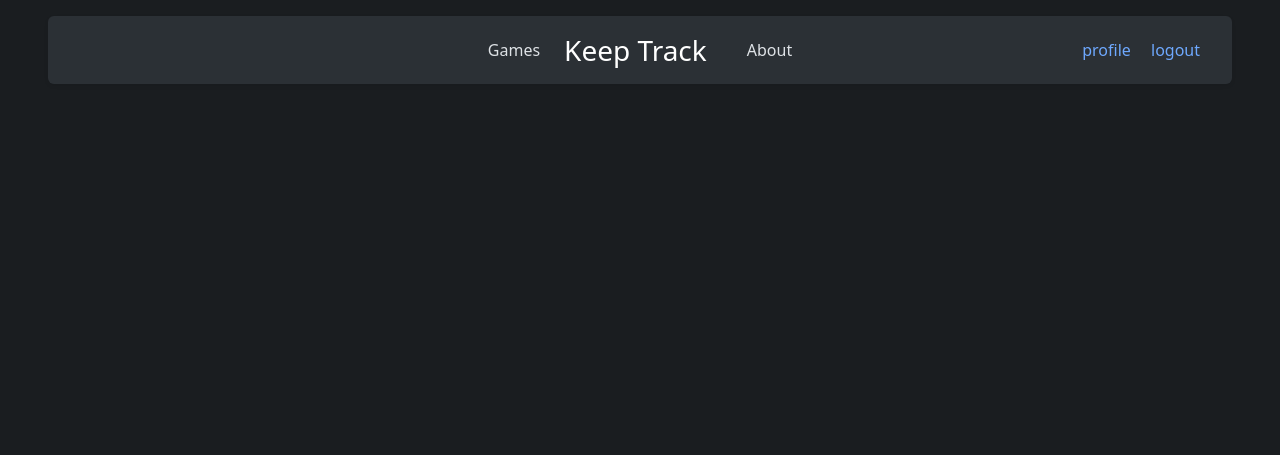
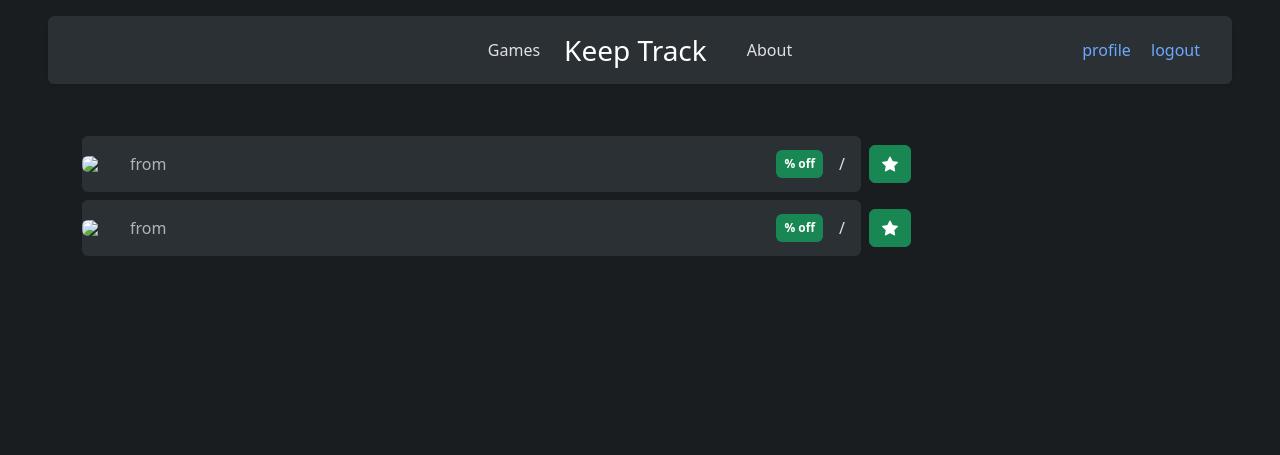
Before and after one commit to berk-efe/CS50X-finalProj, a Flask app: a page that uses templates/profile.html in a window 1280 px wide. Shown: the top 455 px of the page. Run offline with Flask 3, Linux system fonts and the light colour scheme; a user stored in the database is signed in; data that the repository does not hold is empty; some libraries are stand-ins or nearby versions.

Commit message:
implemented 'add to favorites'

```diff
--- a/app.py
+++ b/app.py
@@ -1,12 +1,12 @@
 import os
 
-from cs50 import SQL
+
 from flask import Flask, flash, redirect, render_template, request, session
 from flask_session import Session
 from werkzeug.security import check_password_hash, generate_password_hash
 
-from helper import DEFAULT_SHOPS
-from helper import get_deals, login_required
+from helper import DEFAULT_SHOPS, db
+from helper import get_deals, login_required, get_game_by_id
 
 # Configure application
 app = Flask(__name__)
@@ -15,8 +15,6 @@ app.config["SESSION_PERMANENT"] = False
 app.config["SESSION_TYPE"] = "filesystem"
 Session(app)
 
-# Configure CS50 Library to use SQLite database
-db = SQL("sqlite:///keepTrack.db")
 
 
 @app.context_processor
@@ -76,7 +74,10 @@ def games():
     else:
         cut = None
 
-    deals = get_deals(sort=sort, limit=limit, shops=shops, max_price=price, min_cut=cut)
+    deals = get_deals(sort=sort, limit=limit, shops=shops, max_price=price, min_cut=cut, user_id=session.get('user_id'))
+
+    user_id = session.get('user_id')
+
 
     context = {
         'deals': deals
@@ -95,12 +96,24 @@ def profile(username):
     rows = db.execute("SELECT * FROM users WHERE username = ?", username)
 
     if len(rows) != 1:
-        return render_template('error.html', message="User not found.")
+        flash("User not found.", "danger")
+        return redirect("/")
 
     user = rows[0]
 
-    # Fetch user's deals
-    favs = db.execute("SELECT * FROM favorites WHERE user_id = ?", user['id'])
+    # Fetch user's favorite game ids
+    fav_ids = db.execute("SELECT game_id FROM favorites WHERE user_id = ?", user['id'])
+
+    print(f"Favorite IDs for user {user['username']}: {fav_ids}")
+
+    favs = []
+    if fav_ids:
+        fav_ids = [fav['game_id'] for fav in fav_ids]
+        for id in fav_ids:
+            game = get_game_by_id(game_id=id)
+            favs.append(game)
+
+    print(favs)
 
     context = {
         'user': user,
@@ -190,3 +203,54 @@ def logout():
     session.clear()
     flash("Logged out successfully.", "success")
     return redirect("/")
+
+@app.route('/post/favorite', methods=['POST'])
+@login_required
+def post_favorite():
+    """Add a game to favorites."""
+    game_id = request.form.get("game_id")
+
+    if not game_id:
+        flash("Game ID is required.", "danger")
+        return redirect("/games")
+
+    user_id = session['user_id']
+
+    # Check if the game is already favorited
+    existing_fav = db.execute("SELECT * FROM favorites WHERE user_id = ? AND game_id = ?", user_id, game_id)
+
+    if existing_fav:
+        flash("Game is already in your favorites.", "info")
+        return redirect("/games")
+
+    # Insert the favorite
+    db.execute("INSERT INTO favorites (user_id, game_id) VALUES (?, ?)", user_id, game_id)
+    flash("Game added to favorites!", "success")
+
+    return redirect("/games")
+
+
+@app.route('/post/unfavorite', methods=['POST'])
+@login_required
+def post_unfavorite():
+    """Remove a game from favorites."""
+    game_id = request.form.get("game_id")
+
+    if not game_id:
+        flash("Game ID is required.", "danger")
+        return redirect("/games")
+
+    user_id = session['user_id']
+
+    # Check if the game is favorited
+    existing_fav = db.execute("SELECT * FROM favorites WHERE user_id = ? AND game_id = ?", user_id, game_id)
+
+    if not existing_fav:
+        flash("Game is not in your favorites.", "info")
+        return redirect("/games")
+
+    # Delete the favorite
+    db.execute("DELETE FROM favorites WHERE user_id = ? AND game_id = ?", user_id, game_id)
+    flash("Game removed from favorites!", "success")
+
+    return redirect("/games")
--- a/helper.py
+++ b/helper.py
@@ -1,4 +1,7 @@
 import os
+
+
+from cs50 import SQL
 
 import json
 import requests
@@ -8,6 +11,10 @@ from functools import wraps
 
 from typing import Union
 
+
+# Configure CS50 Library to use SQLite database
+db = SQL("sqlite:///keepTrack.db")
+
 DEFAULT_SHOPS = [61, 16, 35, 48]  # Steam, Epic Games, GOG, Microsoft Store
 
 API_KEY = os.environ.get('ITAD_API_KEY')
@@ -16,10 +23,11 @@ def get_game_by_id(game_id: str) -> Union[dict, None]:
 
     url = f"https://api.isthereanydeal.com/games/info/v2?id={game_id}&key={API_KEY}"
     response = requests.request("GET", url)
+    print(f"Requesting game info for ID: {game_id}, Status Code: {response.status_code}")
 
     return response.json() if response.status_code == 200 else None
 
-def get_deals(sort:str="-trending", limit:int=6, shops:list[int]=DEFAULT_SHOPS, max_price:int=None, min_cut:int=None) -> Union[dict, None]:
+def get_deals(sort:str="-trending", limit:int=6, shops:list[int]=DEFAULT_SHOPS, max_price:int=None, min_cut:int=None, user_id:str=None) -> Union[dict, None]:
     """Get deals, you can get deals **sorting** and **limiting**<br>There are several sorting **options** such as:<br>
     **trending:** get the most trending deals
     <br>
@@ -109,7 +117,11 @@ def get_deals(sort:str="-trending", limit:int=6, shops:list[int]=DEFAULT_SHOPS,
 
             info['url'] = game['deal']['url']
 
-
+            if user_id:
+                favs = db.execute("SELECT * FROM favorites WHERE user_id = ? AND game_id = ?", user_id, info['id'])
+                info['is_fav'] = len(favs) > 0
+            else:
+                info['is_fav'] = False
 
             data.append(info)
 
--- a/templates/profile.html
+++ b/templates/profile.html
@@ -6,5 +6,48 @@
 
 {% block main %}
 
+<div class="container">
+    <div class="col-9">
+        <div class="d-flex flex-column">
+
+            {% for deal in favs %}
+
+            <div class="d-flex align-items-center justify-content-between ">
+                <a href=" {{ deal.url }} " target="_blank" class="flex-grow-1 horizontal_game_card d-flex my-1 justify-content-between align-items-center bg-body-tertiary rounded">
+                    <div class="d-flex align-items-center">
+                        <img  src=" {{ deal.banner }} " class="rounded-start" alt=" {{ deal.title }} ">
+                        <span class="fs-5 m-3"> {{ deal.title }} </span>
+                        <span class="fs-6 fw-light text-body-secondary">from  {{ deal.shop.name }} </span>
+                    </div>
+                    <div class="d-flex align-items-center justify-content-between">
+                        <span class="badge bg-success p-2">
+                            {{ deal.cut }}% off
+                        </span>
+                        <span class="m-3">
+                            {{ deal.price.amount }}{{ deal.price.currency }} /
+                            <s class="text-body-secondary fw-light">
+                                {{ deal.regular.amount }}{{ deal.regular.currency }}
+                            </s>
+                        </span>
+
+                    </div>
+
+                </a>
+
+
+                <form action="/post/unfavorite" method="post">
+                    <input type="hidden" name="game_id" value="{{ deal.id }}">
+                    <button type="submit" class="btn btn-success m-2">
+                        <i class="bi bi-star-fill"></i>
+                    </button>
+                </form>
+
+            </div>
+
+            {% endfor %}
+
+        </div>
+    </div>
+</div>
 
 {% endblock %}
```
Also changed, not shown: templates/games.html (+26 -2 lines), keepTrack.db, 1 other file.
